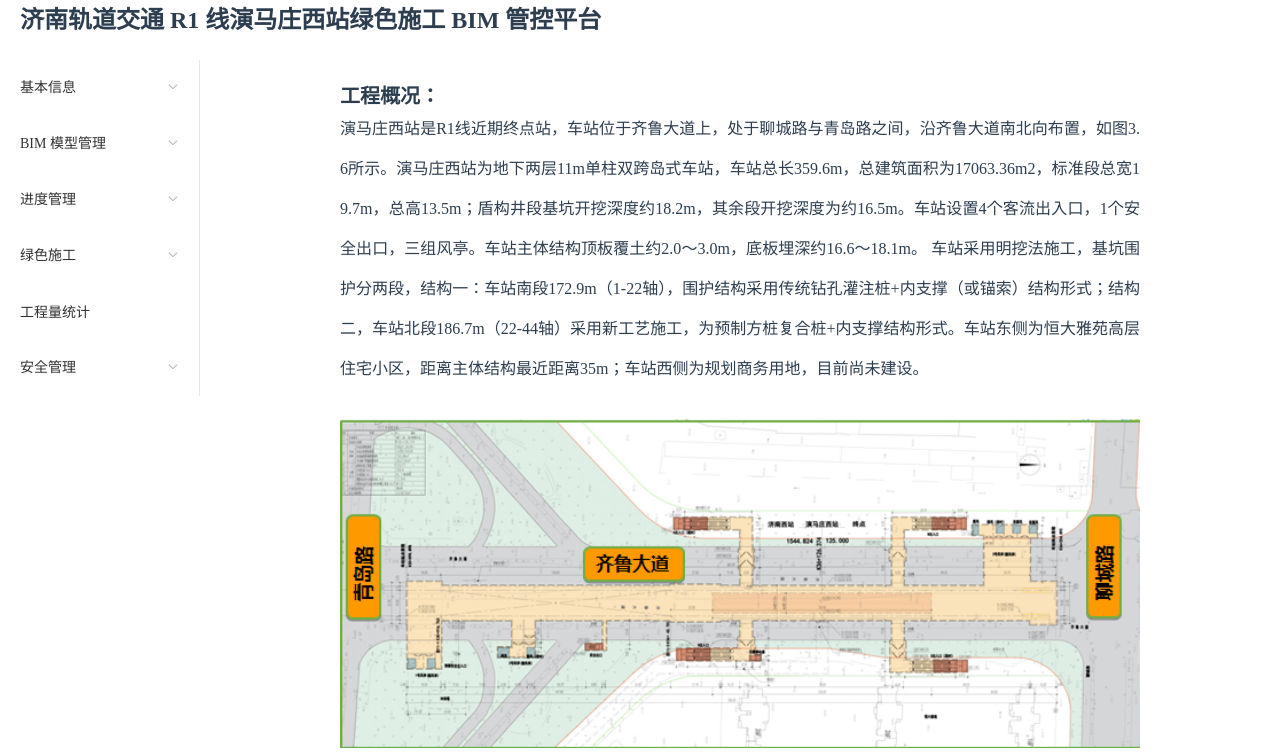
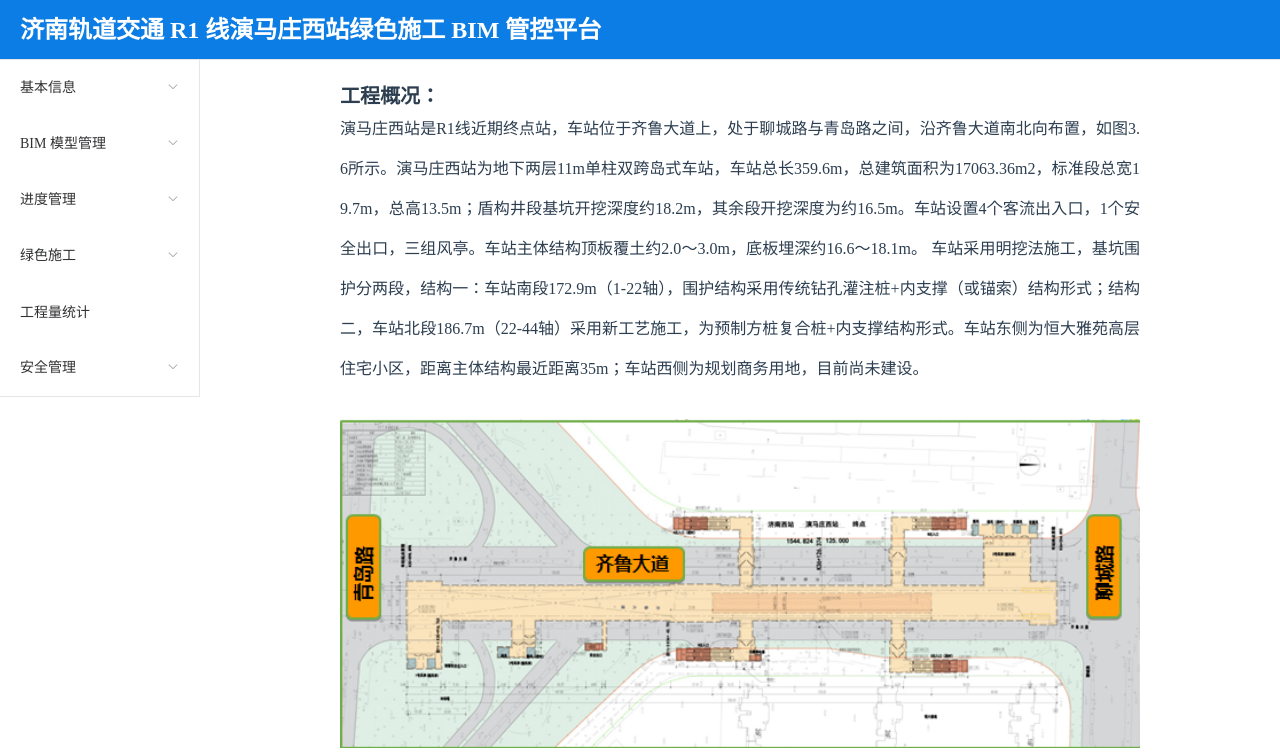
Before and after one commit to luguanrui/system_x, a Vue app: page /#/project-profile in a window 1280 px wide. Shown: the top 754 px of the page. Built offline with nearby package versions, Linux system fonts and the light colour scheme.

Commit message:
fix: 抽离style，定义样式全部变量

```diff
--- a/src/application/home/index.vue
+++ b/src/application/home/index.vue
@@ -1,14 +1,14 @@
 <template>
-  <div class="container">
+  <div class="sys-container">
     <el-container>
       <el-header>
-         <v-header></v-header>
+        <v-header></v-header>
       </el-header>
-      <el-container>
-        <el-aside width="200px">
+      <el-container style="margin-top: 60px">
+        <el-aside class="sys-container-aside" width="200px">
           <v-aside></v-aside>
         </el-aside>
-        <el-main>
+        <el-main class="sys-container-main">
           <router-view></router-view>
         </el-main>
       </el-container>
@@ -17,15 +17,9 @@
 </template>
 
 <script>
-import vHeader from '@/components/header/index.vue'
-import vAside from '@/components/aside/index.vue'
+import vHeader from "@/components/header/index.vue";
+import vAside from "@/components/aside/index.vue";
 export default {
   components: { vHeader, vAside }
-}
+};
 </script>
-
-<style lang="scss">
-.header {
-  background: #000;
-}
-</style>
--- /dev/null
+++ b/src/common/style.scss
@@ -0,0 +1,41 @@
+@import './common.scss';
+@import './variables.scss';
+
+// home
+.sys-container {
+    position: relative;
+}
+.sys-container .el-header {
+    position: fixed;
+    top: 0;
+    z-index: 1000;
+    width: 100%;
+    border-bottom: solid 1px #e6e6e6;
+    background:$background-color;
+}
+.sys-container .sys-container-aside {
+    position: fixed;
+    left: 0;
+    border-bottom: solid 1px #e6e6e6;
+}
+.sys-container .sys-container-main {
+    margin-left: 200px;
+}
+
+// header
+.sys-header{
+    text-align: left;
+    color: #fff;
+    line-height: 60px;
+}
+
+// aside
+.sys-aside .el-submenu__title {
+    text-align: left;
+}
+.sys-aside .el-submenu .el-menu-item {
+    text-align: left;
+}
+.sys-aside .el-menu-item{
+    text-align: left
+}
--- /dev/null
+++ b/src/common/variables.scss
@@ -0,0 +1 @@
+$background-color: #0C7DE4
--- a/src/components/aside/index.vue
+++ b/src/components/aside/index.vue
@@ -37,14 +37,3 @@ export default {
 
 }
 </script>
-<style lang="scss">
-.sys-aside .el-submenu__title {
-  text-align: left;
-}
-.sys-aside .el-submenu .el-menu-item {
-  text-align: left;
-}
-.sys-aside .el-menu-item{
-  text-align: left
-}
-</style>
--- a/src/components/header/index.vue
+++ b/src/components/header/index.vue
@@ -15,8 +15,3 @@ export default {
   }
 }
 </script>
-<style lang="scss">
-.sys-header--title{
-  text-align: left
-}
-</style>
--- a/src/main.js
+++ b/src/main.js
@@ -3,7 +3,7 @@
 import Vue from 'vue'
 import App from './App'
 import router from './router'
-import './common/common.scss'
+import './common/style.scss'
 import './utils/element-ui'//按需引入elementui组件
 
 Vue.config.productionTip = false
```
